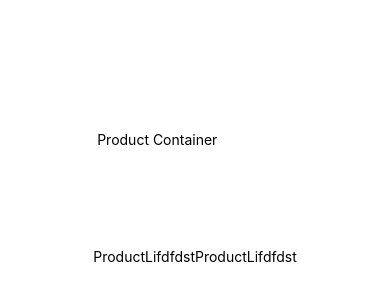
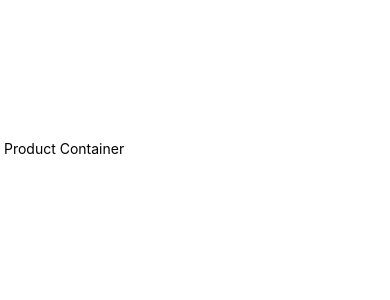
Before and after one commit to TruongDayx2/Ecommerce-MERN, a React Native app in the folder client/mobile/: screen / in a window 390 px wide. Shown: the part 224-524 px from the top of the page. Built offline with nearby package versions, Linux system fonts and the light colour scheme.

Commit message:
Client-Web:Detail Product Page - Filter Size-Color

```diff
--- a/client/mobile/Components/ProductList/index.js
+++ b/client/mobile/Components/ProductList/index.js
@@ -1,11 +1,17 @@
 import { View, Text,TouchableOpacity, Dimensions } from 'react-native'
 import React from 'react'
 
+import styles from './styles'
+
+// var {width} = Dimensions.get("window")
+
 const ProductList = () => {
   return (
-    <View>
-      <Text>ProductLifdfdst</Text>
-    </View>
+    <TouchableOpacity style={styles.touch}>
+      <View style={styles.view}>
+
+      </View>
+    </TouchableOpacity>
   )
 }
 
--- /dev/null
+++ b/client/mobile/Components/ProductList/styles.js
@@ -0,0 +1,16 @@
+import { StyleSheet, Dimensions } from 'react-native'
+
+var {width} = Dimensions.get("window")
+const styles = StyleSheet.create({
+    touch: {
+        width:'50%',
+    },
+    view: {
+        width:width/2,
+        backgroundColor:'gainsboro',
+    }
+
+
+})
+
+export default styles
--- a/client/mobile/Screens/Products/index.js
+++ b/client/mobile/Screens/Products/index.js
@@ -2,6 +2,7 @@ import React, { useEffect, useState } from 'react'
 import { View, Text, FlatList } from 'react-native'
 
 import ProductList from '../../Components/ProductList/index'
+
 
 const data = require('../../assets/data/products.json')
 
```
Also changed, not shown: client/mobile/Components/ProductCard/ProductCard.js (added, +12 -0 lines), 2 other files (tests, documents, lock files or other folders).
